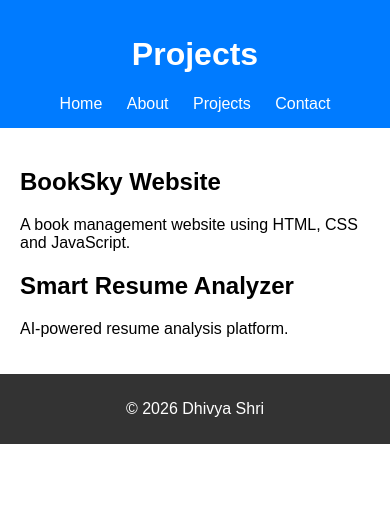
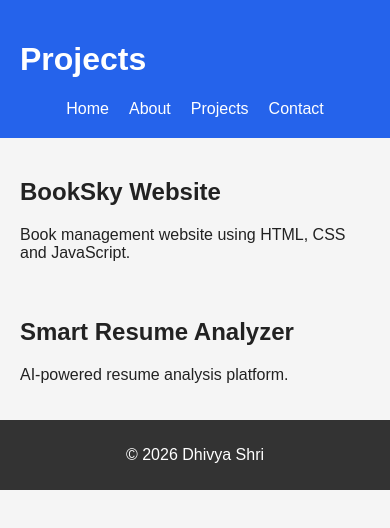
Before and after one commit to dhivzz1424/Portfolio-website, a plain HTML site: page project.html in a window 390 px wide. Drawn offline with Linux system fonts and the light colour scheme.

Commit message:
Assignment 2

```diff
--- a/project.html
+++ b/project.html
@@ -14,7 +14,7 @@
 <nav aria-label="Main Navigation">
 <a href="index.html">Home</a>
 <a href="about.html">About</a>
-<a href="projects.html">Projects</a>
+<a href="project.html">Projects</a>
 <a href="contact.html">Contact</a>
 </nav>
 
@@ -26,7 +26,7 @@
 
     <article>
     <h2>BookSky Website</h2>
-<p>A book management website using HTML, CSS and JavaScript.</p>
+    <p>Book management website using HTML, CSS and JavaScript.</p>
     </article>
 
     <article>
--- a/style.css
+++ b/style.css
@@ -1,19 +1,31 @@
+:root{
+    --primary:#2563eb;
+    --bg:#f5f5f5;
+    --text:#222;
+}
+
 body{
-    font-family: Arial, sans-serif;
     margin:0;
-    padding:0;
+    font-family:Arial,sans-serif;
+    background:var(--bg);
+    color:var(--text);
 }
 
 header{
-    background:#007bff;
+    background:var(--primary);
     color:white;
-    padding:15px;
-    text-align:center;
+    padding:20px;
+}
+
+nav{
+    display:flex;
+    justify-content:center;
+    gap:20px;
+    flex-wrap:wrap;
 }
 
 nav a{
     color:white;
-    margin:10px;
     text-decoration:none;
 }
 
@@ -21,9 +33,39 @@ main{
     padding:20px;
 }
 
+.container{
+    display:grid;
+    grid-template-columns:1fr;
+    gap:20px;
+}
+
+.card{
+    background:white;
+    padding:20px;
+    border-radius:10px;
+}
+
+@media(min-width:768px){
+    .container{
+        grid-template-columns:1fr 1fr;
+    }
+}
+
 footer{
+    text-align:center;
+    padding:10px;
     background:#333;
     color:white;
-    text-align:center;
-    padding:10px;
 }
+
+section{
+    display:grid;
+    grid-template-columns:1fr 1fr;
+    gap:20px;
+}
+
+@media(max-width:768px){
+    section{
+        grid-template-columns:1fr;
+    }
+}
```
Lines whose indentation alone changed are shown as unchanged.
